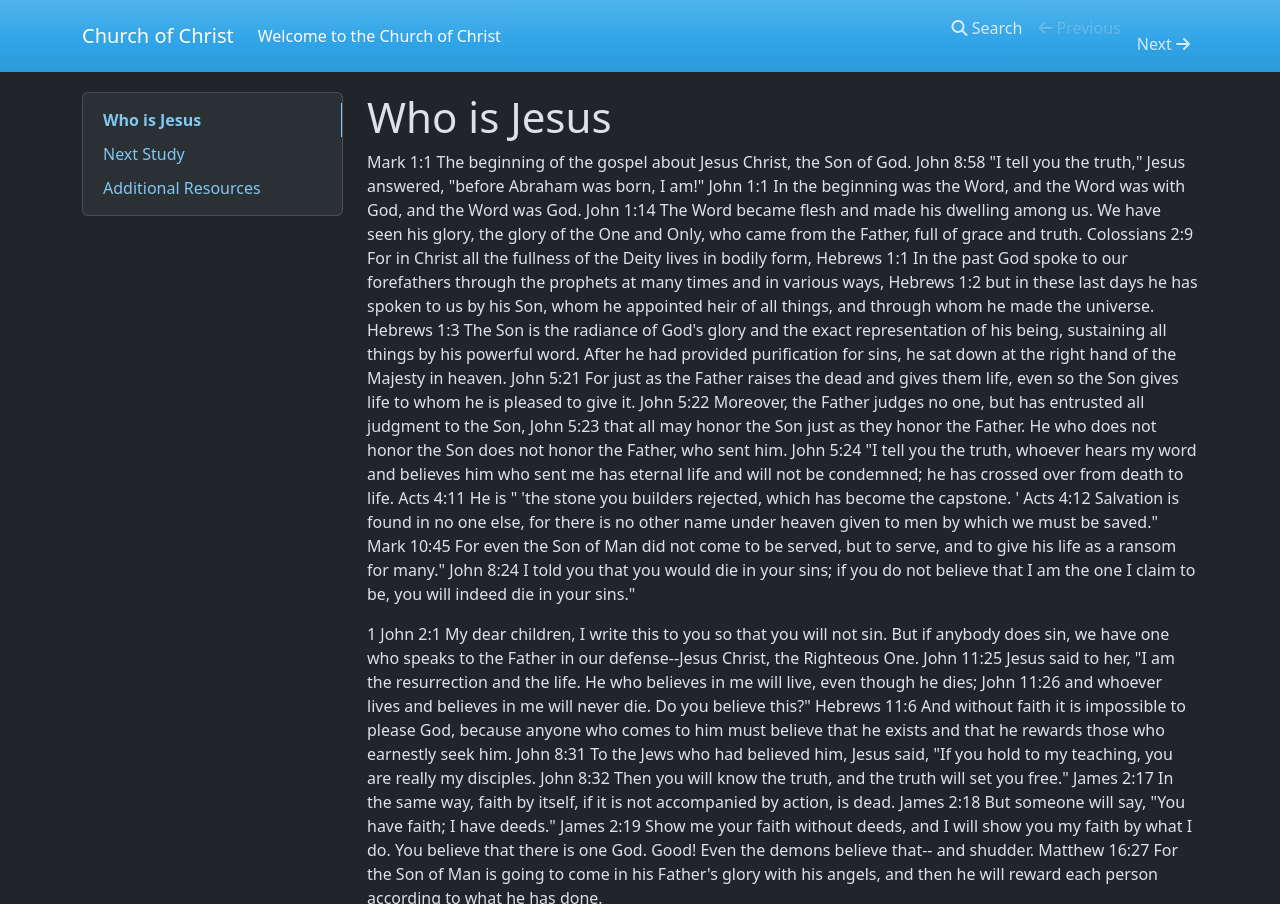
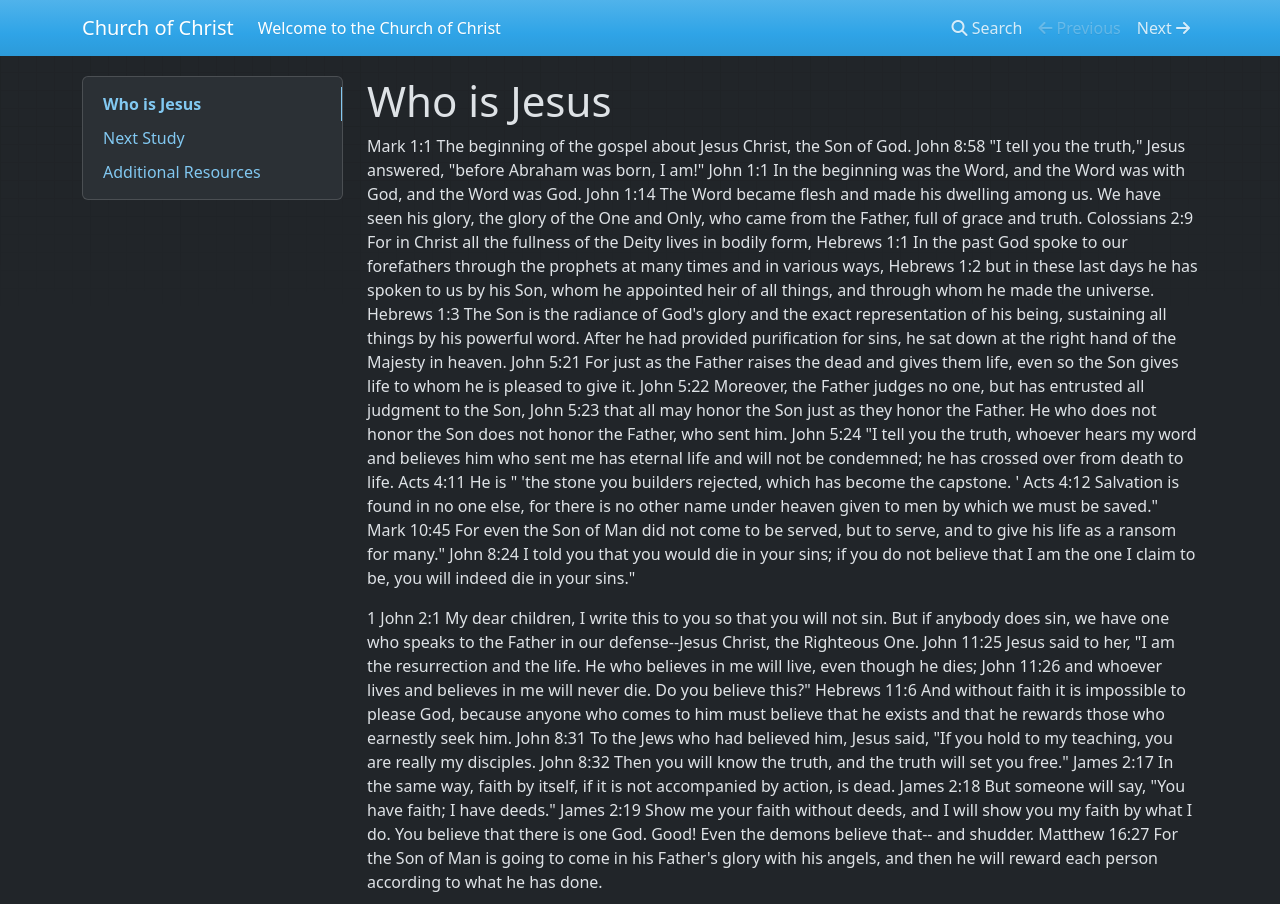
Before and after one commit to churchofchristalgo/Church-Of-Christ, a plain HTML site: page indexStudy/WhoisJesus.html in a window 1280 px wide. Shown: the top 904 px of the page. Drawn offline with nearby package versions, Linux system fonts and the light colour scheme; files that its build step writes are made by us from their sources; files whose address does not match are found by name.

Commit message:
Update stylesheet links and navigation references

```diff
--- a/indexStudy/WhoisJesus.html
+++ b/indexStudy/WhoisJesus.html
@@ -10,12 +10,12 @@
 
         <link rel="shortcut icon" href="img/favicon.ico">
         <title>Church of Christ</title>
-        <link href="css/bootstrap.min.css" rel="stylesheet">
-        <link href="css/fontawesome.min.css" rel="stylesheet">
-        <link href="css/brands.min.css" rel="stylesheet">
-        <link href="css/solid.min.css" rel="stylesheet">
-        <link href="css/v4-font-face.min.css" rel="stylesheet">
-        <link href="css/base.css" rel="stylesheet">
+        <link href="../css/bootstrap.min.css" rel="stylesheet">
+        <link href="../css/fontawesome.min.css" rel="stylesheet">
+        <link href="../css/brands.min.css" rel="stylesheet">
+        <link href="../css/solid.min.css" rel="stylesheet">
+        <link href="../css/v4-font-face.min.css" rel="stylesheet">
+        <link href="../css/base.css" rel="stylesheet">
         <link id="hljs-light" rel="stylesheet" href="https://cdnjs.cloudflare.com/ajax/libs/highlight.js/11.8.0/styles/github.min.css" disabled>
         <link id="hljs-dark" rel="stylesheet" href="https://cdnjs.cloudflare.com/ajax/libs/highlight.js/11.8.0/styles/github-dark.min.css" >
         <script src="https://cdnjs.cloudflare.com/ajax/libs/highlight.js/11.8.0/highlight.min.js"></script>
@@ -58,8 +58,7 @@
                                 </a>
                             </li>
                             <li class="nav-item">
-                                <a rel="next" href="indexMatthew/" class="nav-link">
-                                <a rel="next" href="indexWhoisJesus/" class="nav-link">
+                                <a rel="next" href="indexStudy/WhoisJesus.html" class="nav-link">
                                     Next <i class="fa fa-arrow-right"></i>
                                 </a>
                             </li>
@@ -267,9 +266,9 @@ John 20:31 But these are written that you may believe that Jesus is the Christ,
 
 <!-- <p>Welcome to the Church of Christ <a href="https://www.mkdocs.org">mkdocs.org</a>.</p>-->
 <h2 id="Next Study">Next Study</h2>
-<p>Who Is Jesus <a href="indexStudy/WhoisJesus.html">Who Is Jesus</a>.</p>
+<p>Who is Jesus <a href="indexStudy/WhoisJesus.html">Who is Jesus</a></p>
 <!--
-<p>Matthew <a href="indexMatthew/">Matthew</a>.</p>
+<p>Matthew <a href="indexMatthew/">Matthew</a></p>
 -->
 <!--
 <ul>
@@ -302,7 +301,7 @@ docs/
 -->
         <footer class="col-md-12">
             <hr>
-            <p> <a href="https://churchofchrist.algo.xyz/">Church of Christ</a>.</p>
+            <p> <a href="https://churchofchrist.algo.xyz/">Church of Christ</a></p>
         </footer>
         <script src="js/bootstrap.bundle.min.js"></script>
         <script>
```
